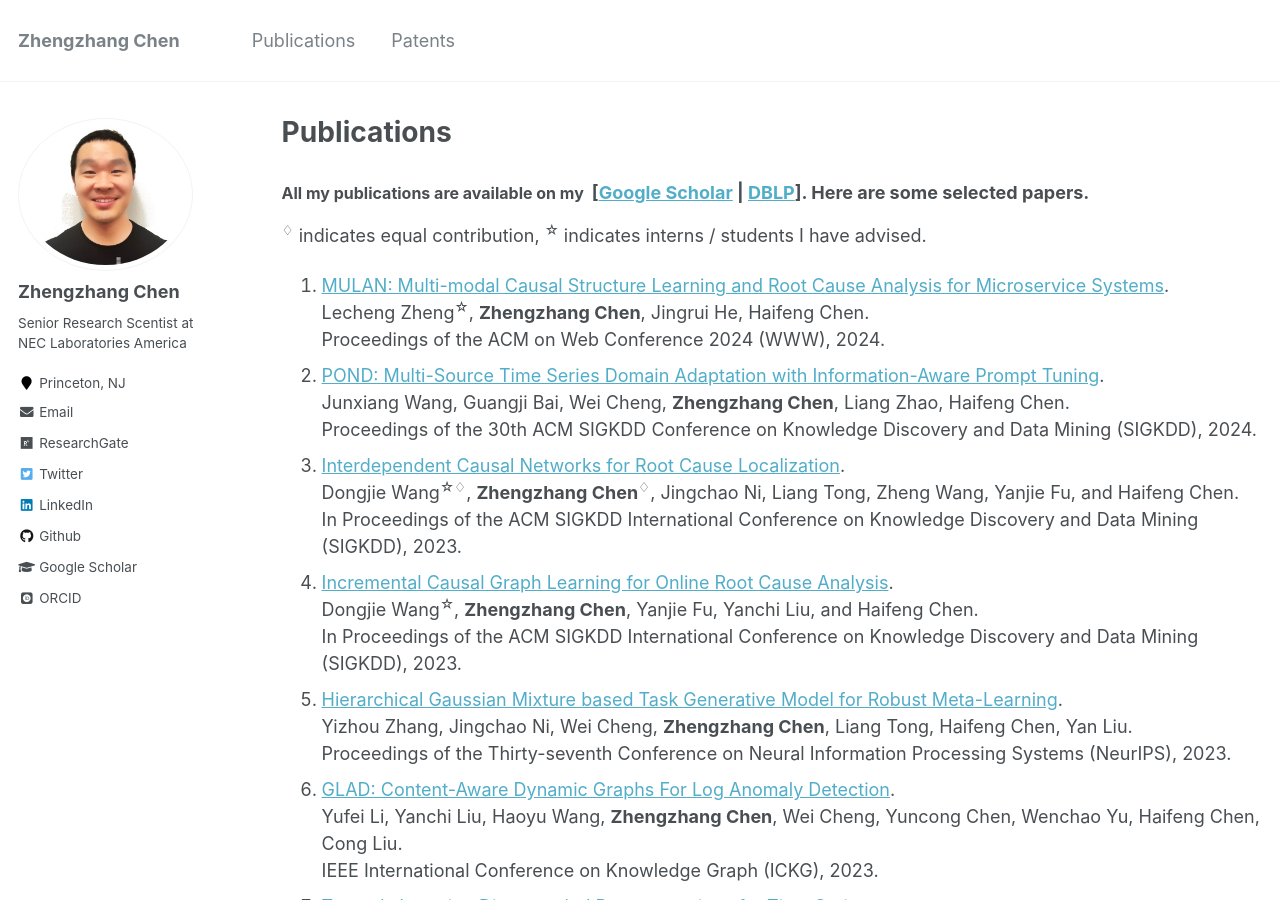
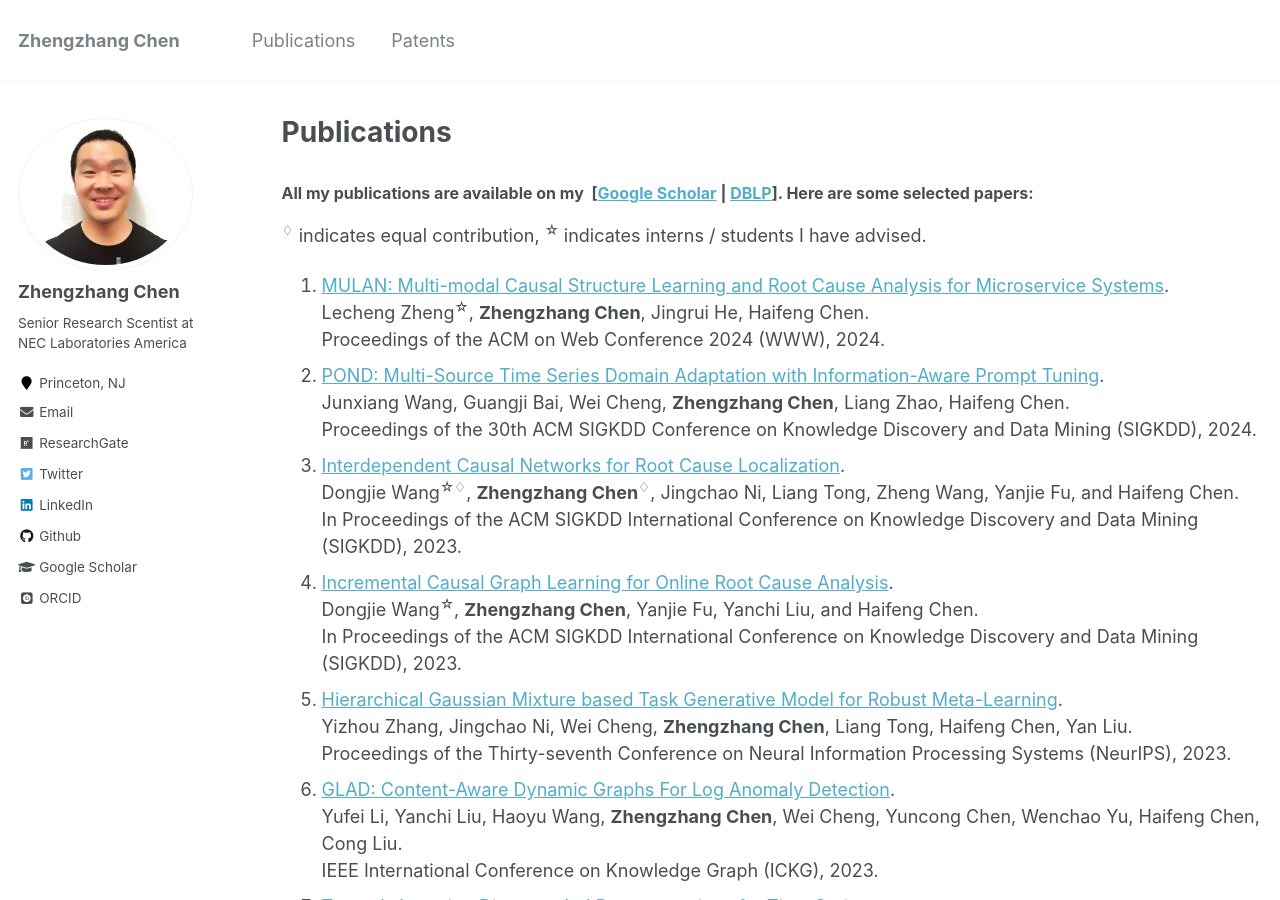
Before and after one commit to zhengzhangchen/zhengzhangchen.github.io, a Jekyll site: the page built from _pages/publications.md, in a window 1280 px wide and 900 px high. Built offline with Jekyll 4.4.1, drawn with Linux system fonts in a browser that asks for light colours; some web fonts are replaced.

Commit message:
Update publications.md

```diff
--- a/_pages/publications.md
+++ b/_pages/publications.md
@@ -5,7 +5,7 @@ permalink: /publications/
 author_profile: true
 ---
 
-<h3><font size="3"><b>All my publications are available on my </b></font>&nbsp;[<a href="https://scholar.google.com/citations?user=2t7wQ24AAAAJ" target="_blank">Google Scholar</a> | <a href="https://dblp.org/pid/14/3744.html" target="_blank">DBLP</a>]. Here are some selected papers. </h3>
+<h3><font size="3"><b>All my publications are available on my </b>&nbsp;[<a href="https://scholar.google.com/citations?user=2t7wQ24AAAAJ" target="_blank">Google Scholar</a> | <a href="https://dblp.org/pid/14/3744.html" target="_blank">DBLP</a>]. Here are some selected papers: </font> </h3>
 <p><sup>&#9826;</sup> indicates equal contribution, <sup>&#9734;</sup> indicates interns / students I have advised.</p>
 
 1. [MULAN: Multi-modal Causal Structure Learning and Root Cause Analysis for Microservice Systems](https://dl.acm.org/doi/pdf/10.1145/3589334.3645442?casa_token=CizaRDRo0wkAAAAA:v6hBm8JcZrLTrF7YsN5c2a5hY8fN6DGW1eliGL3lnvUTPg9pY1jvOiuUxB3WRmElIkgQIJBiUgX1). <br> Lecheng Zheng<sup>&#9734;</sup>, <b>Zhengzhang Chen</b>, Jingrui He, Haifeng Chen. <br> Proceedings of the ACM on Web Conference 2024 (WWW), 2024.
```
